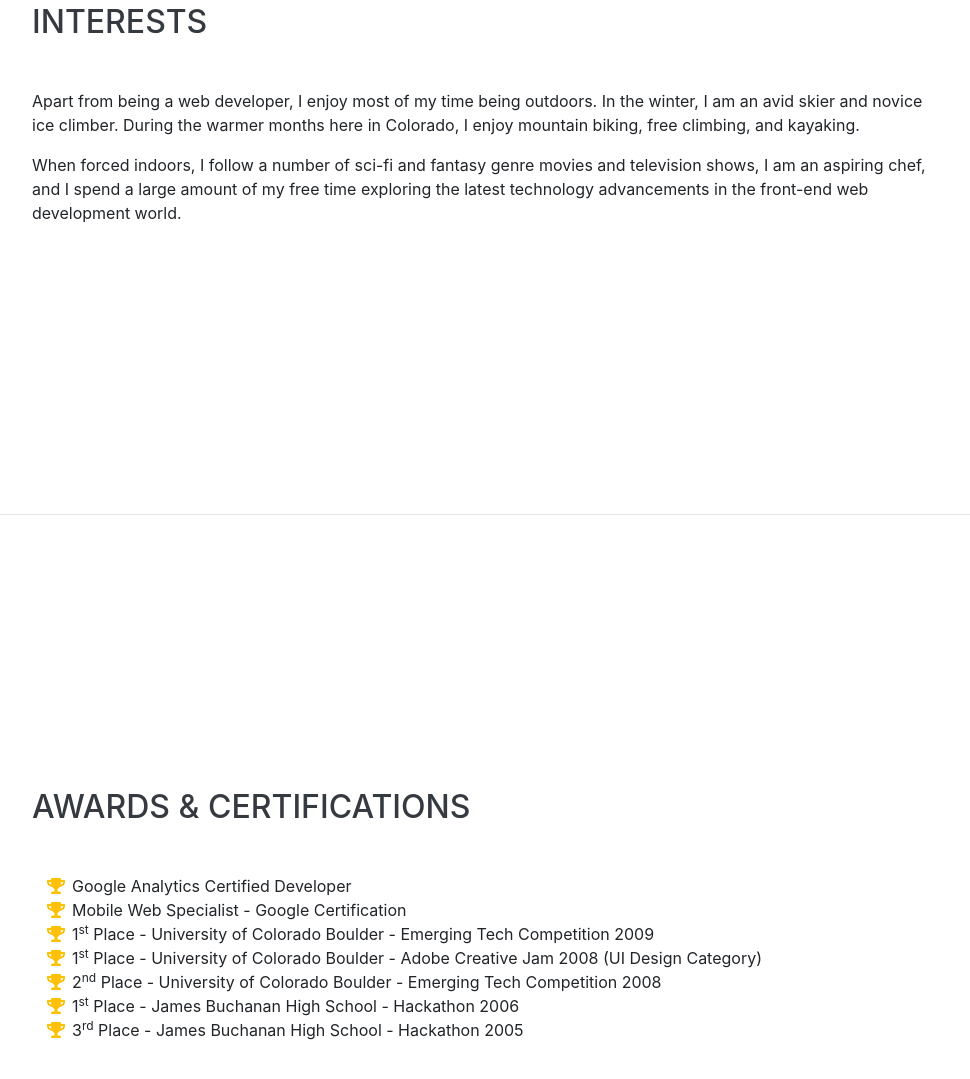
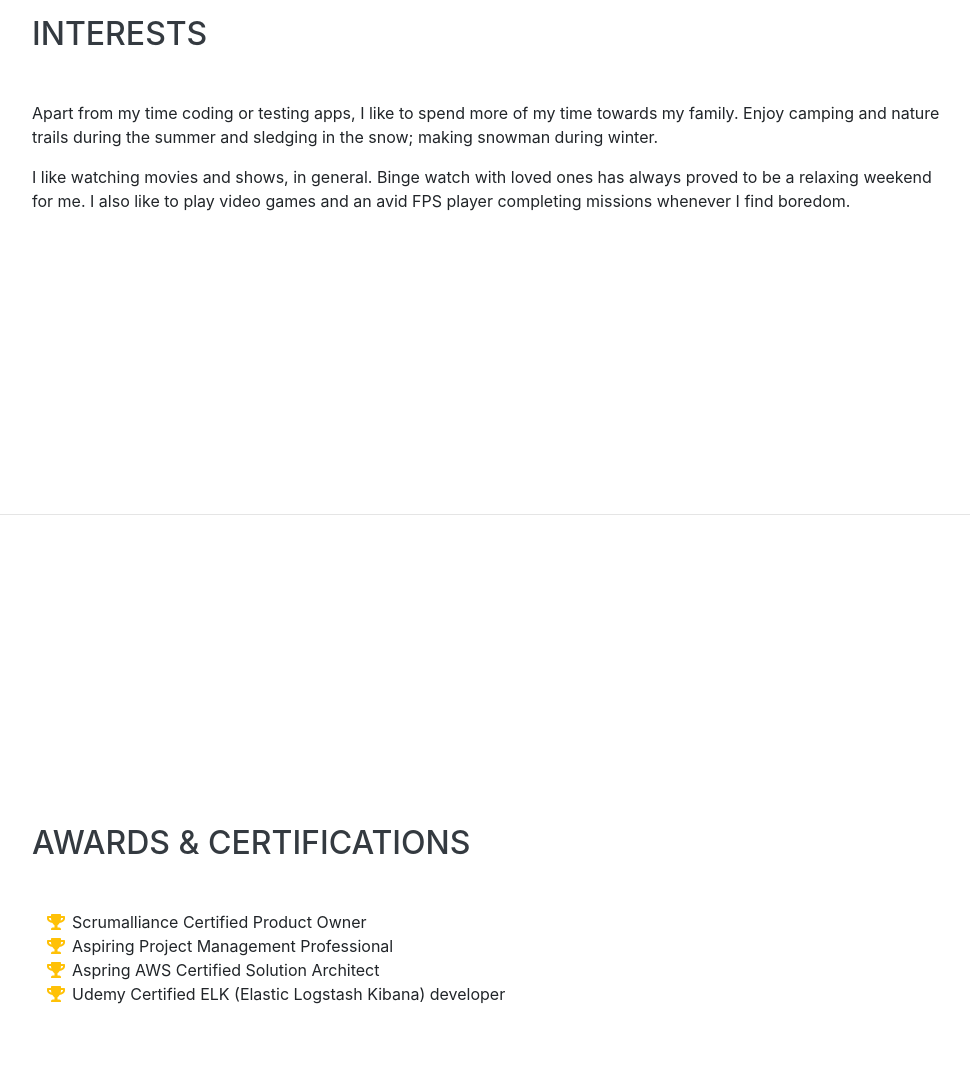
Before and after one commit to vijayvenkatramani/vijayvenkatramani.github.io, a website with bundled scripts: page index.html in a window 1280 px wide. Shown: the part 4090-5169 px from the top of the page, without its empty margins (288-1258 px from the left). Built offline with nearby package versions, Linux system fonts and the light colour scheme; a web font is replaced by a local one.

Commit message:
Misc: Changes to profile template

```diff
--- a/index.html
+++ b/index.html
@@ -4,7 +4,7 @@
 <head>
 
   <meta charset="utf-8">
-  <meta name="viewport" content="width=device-width, initial-scale=1, shrink-to-fit=yes">
+  <meta name="viewport" content="width=device-width, initial-scale=1">
   <meta name="description" content="">
   <meta name="author" content="">
 
@@ -260,8 +260,8 @@
     <section class="resume-section p-3 p-lg-5 d-flex align-items-center" id="interests">
       <div class="w-100">
         <h2 class="mb-5">Interests</h2>
-        <p>Apart from being a web developer, I enjoy most of my time being outdoors. In the winter, I am an avid skier and novice ice climber. During the warmer months here in Colorado, I enjoy mountain biking, free climbing, and kayaking.</p>
-        <p class="mb-0">When forced indoors, I follow a number of sci-fi and fantasy genre movies and television shows, I am an aspiring chef, and I spend a large amount of my free time exploring the latest technology advancements in the front-end web development world.</p>
+        <p>Apart from my time coding or testing apps, I like to spend more of my time towards my family. Enjoy camping and nature trails during the summer and sledging in the snow; making snowman during winter.</p>
+        <p class="mb-0">I like watching movies and shows, in general. Binge watch with loved ones has always proved to be a relaxing weekend for me. I also like to play video games and an avid FPS player completing missions whenever I find boredom.</p>
       </div>
     </section>
 
@@ -273,19 +273,17 @@
         <ul class="fa-ul mb-0">
           <li>
             <i class="fa-li fa fa-trophy text-warning"></i>
-            Google Analytics Certified Developer</li>
+            Scrumalliance Certified Product Owner</li>
           <li>
             <i class="fa-li fa fa-trophy text-warning"></i>
-            Mobile Web Specialist - Google Certification</li>
+            Aspiring Project Management Professional</li>
           <li>
             <i class="fa-li fa fa-trophy text-warning"></i>
-            1<sup>st</sup>
-            Place - University of Colorado Boulder - Emerging Tech Competition 2009</li>
+            Aspring AWS Certified Solution Architect</li>
           <li>
             <i class="fa-li fa fa-trophy text-warning"></i>
-            1<sup>st</sup>
-            Place - University of Colorado Boulder - Adobe Creative Jam 2008 (UI Design Category)</li>
-          <li>
+            Udemy Certified ELK (Elastic Logstash Kibana) developer</li>
+          <!--<li>
             <i class="fa-li fa fa-trophy text-warning"></i>
             2<sup>nd</sup>
             Place - University of Colorado Boulder - Emerging Tech Competition 2008</li>
@@ -296,7 +294,7 @@
           <li>
             <i class="fa-li fa fa-trophy text-warning"></i>
             3<sup>rd</sup>
-            Place - James Buchanan High School - Hackathon 2005</li>
+            Place - James Buchanan High School - Hackathon 2005</li>-->
         </ul>
       </div>
     </section>
```
